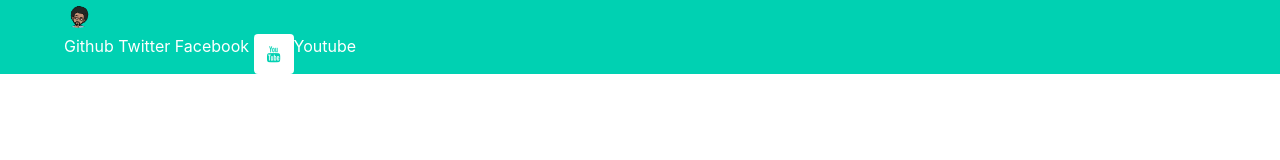
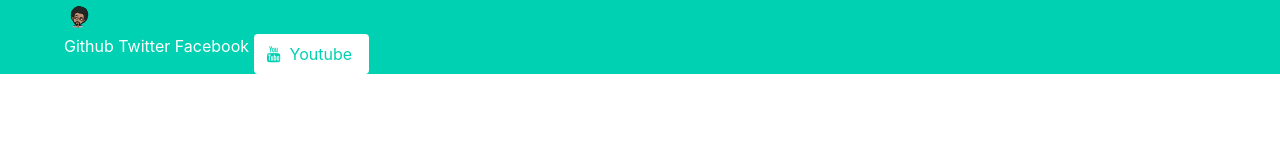
Before and after one commit to ticestebanguhez/ticestebanguhez.github.io, a plain HTML site: page index.html in a window 1280 px wide. Drawn offline with nearby package versions, Linux system fonts and the light colour scheme; files that its build step writes are made by us from their sources; files whose address does not match are found by name.

Commit message:
nombre youtube

```diff
--- a/index.html
+++ b/index.html
@@ -28,7 +28,8 @@
 					<span class="nav-item">
 						<a href="https://www.youtube.com/channel/UCmYKY8-oN8GsBFnOrTuWkWQ" target="_blank" class="button is-primary is-inverted">
 							<span class="icon"> <i class="fa fa-youtube" ></i></span>
-						</a>Youtube
+							<span>Youtube</span>
+						</a>
 					</span>
 				</div>
 			</div>
```
